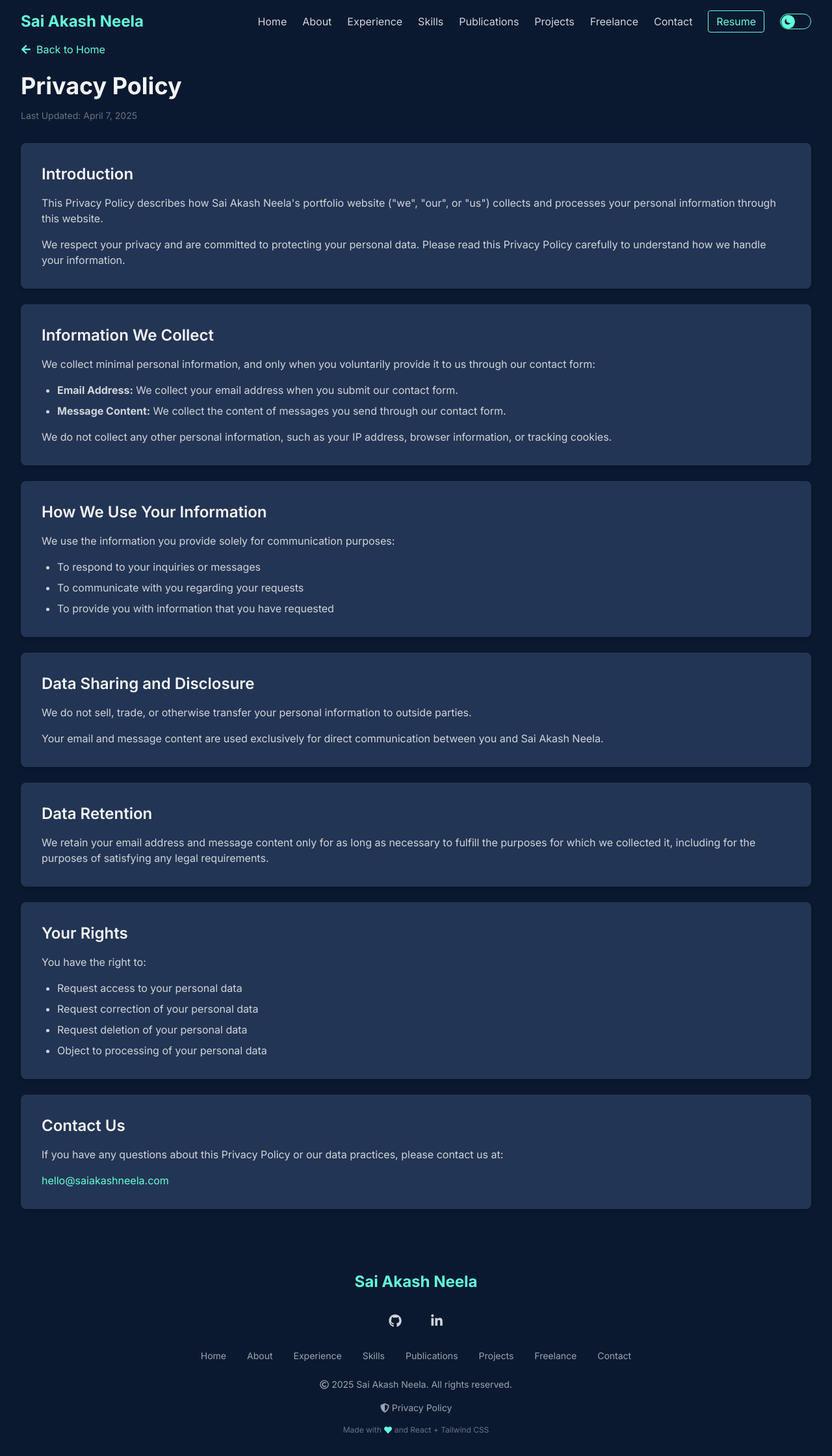
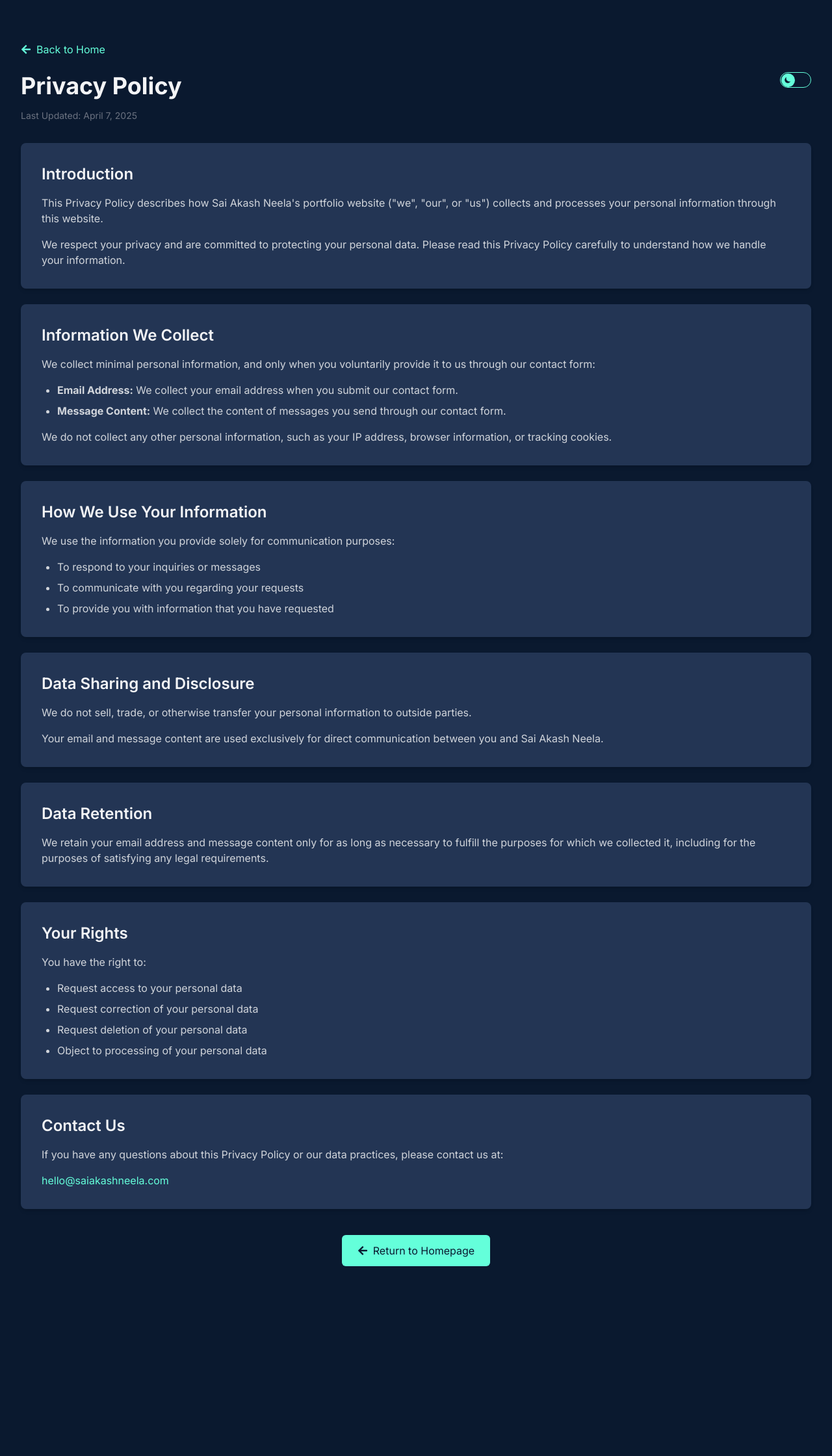
Before and after one commit to SaiAkashNeela/saiakashneela.com, a React (Create React App) app: page /privacy-policy in a window 1280 px wide. Shown: the whole page at 65% size. After the commit the page ends 2012 px from the top, so only its background shows below. Built offline with nearby package versions, Linux system fonts and the light colour scheme.

Commit message:
Major Modifications

```diff
--- a/public/index.html
+++ b/public/index.html
@@ -2,14 +2,14 @@
 <html lang="en">
   <head>
     <meta charset="utf-8" />
-    <link rel="icon" href="%PUBLIC_URL%/favicon.ico" />
+    <link rel="icon" href="https://s3.ap-south-2.amazonaws.com/saiakashneela.com/profile.png" />
     <meta name="viewport" content="width=device-width, initial-scale=1" />
     <meta name="theme-color" content="#0a192f" />
     <meta
       name="description"
       content="Sai Akash Neela - DevOps Engineer Portfolio"
     />
-    <link rel="apple-touch-icon" href="%PUBLIC_URL%/logo192.png" />
+    <link rel="apple-touch-icon" href="https://s3.ap-south-2.amazonaws.com/saiakashneela.com/profile.png" />
     <!--
       manifest.json provides metadata used when your web app is installed on a
       user's mobile device or desktop. See https://developers.google.com/web/fundamentals/web-app-manifest/
--- a/src/App.css
+++ b/src/App.css
@@ -89,7 +89,7 @@
 
 .light .toggle-track {
   background-color: #f5f9ff;
-  border: 1px solid #3b82f6;
+  border: 1px solid #ff7e50;
 }
 
 .toggle-thumb {
@@ -108,7 +108,7 @@
 }
 
 .light .toggle-thumb {
-  background-color: #3b82f6;
+  background-color: #ff7e50;
   transform: translateX(1.5rem);
 }
 
@@ -117,7 +117,7 @@
 }
 
 .light .toggle-track:hover .toggle-thumb {
-  box-shadow: 0 0 10px 2px rgba(59, 130, 246, 0.7);
+  box-shadow: 0 0 10px 2px rgba(255, 126, 80, 0.7);
 }
 
 html {
--- a/src/App.js
+++ b/src/App.js
@@ -66,9 +66,7 @@ function App() {
             <Route path="/" element={<HomePage />} />
             <Route path="/privacy-policy" element={
               <>
-                <Navbar darkMode={darkMode} setDarkMode={setDarkMode} />
-                <PrivacyPolicy darkMode={darkMode} />
-                <Footer darkMode={darkMode} />
+                <PrivacyPolicy darkMode={darkMode} setDarkMode={setDarkMode} />
               </>
             } />
           </Routes>
--- a/src/components/PrivacyPolicy.js
+++ b/src/components/PrivacyPolicy.js
@@ -3,7 +3,11 @@ import { motion } from 'framer-motion';
 import { FaArrowLeft } from 'react-icons/fa';
 import { Link } from 'react-router-dom';
 
-const PrivacyPolicy = ({ darkMode }) => {
+const PrivacyPolicy = ({ darkMode, setDarkMode }) => {
+  const toggleDarkMode = () => {
+    setDarkMode(!darkMode);
+  };
+
   return (
     <section className={`min-h-screen py-16 ${darkMode ? 'bg-primary text-gray-300' : 'bg-primary-light text-slate-700'}`}>
       <div className="container mx-auto px-4 sm:px-6 lg:px-8">
@@ -11,8 +15,9 @@ const PrivacyPolicy = ({ darkMode }) => {
           initial={{ opacity: 0, y: 20 }}
           animate={{ opacity: 1, y: 0 }}
           transition={{ duration: 0.5 }}
-          className="mb-8"
+          className="mb-8 flex flex-wrap items-center justify-between"
         >
+          <div>
             <Link to="/" className={`inline-flex items-center ${darkMode ? 'text-secondary hover:text-secondary-dark' : 'text-secondary-light hover:text-secondary'} mb-6 hover-glow`}>
               <FaArrowLeft className="mr-2" />
               Back to Home
@@ -20,6 +25,34 @@ const PrivacyPolicy = ({ darkMode }) => {
 
             <h1 className={`text-3xl md:text-4xl font-bold mb-4 ${darkMode ? 'text-gray-100' : 'text-slate-900'}`}>Privacy Policy</h1>
             <p className="text-sm text-gray-500">Last Updated: {new Date().toLocaleDateString('en-US', { year: 'numeric', month: 'long', day: 'numeric' })}</p>
+          </div>
+
+          <div className="mt-4 md:mt-0">
+            <button
+              onClick={toggleDarkMode}
+              className="focus:outline-none"
+              aria-label={darkMode ? "Switch to light mode" : "Switch to dark mode"}
+            >
+              <div className="toggle-track">
+                <motion.div
+                  className="toggle-thumb"
+                  initial={false}
+                  animate={{ x: darkMode ? 0 : 24 }}
+                  transition={{ type: "spring", stiffness: 500, damping: 30 }}
+                >
+                  {darkMode ? (
+                    <svg xmlns="http://www.w3.org/2000/svg" className="h-3 w-3 absolute top-1/2 left-1/2 transform -translate-x-1/2 -translate-y-1/2 text-primary" viewBox="0 0 20 20" fill="currentColor">
+                      <path d="M17.293 13.293A8 8 0 016.707 2.707a8.001 8.001 0 1010.586 10.586z" />
+                    </svg>
+                  ) : (
+                    <svg xmlns="http://www.w3.org/2000/svg" className="h-3 w-3 absolute top-1/2 left-1/2 transform -translate-x-1/2 -translate-y-1/2 text-white" viewBox="0 0 20 20" fill="currentColor">
+                      <path fillRule="evenodd" d="M10 2a1 1 0 011 1v1a1 1 0 11-2 0V3a1 1 0 011-1zm4 8a4 4 0 11-8 0 4 4 0 018 0zm-.464 4.95l.707.707a1 1 0 001.414-1.414l-.707-.707a1 1 0 00-1.414 1.414zm2.12-10.607a1 1 0 010 1.414l-.706.707a1 1 0 11-1.414-1.414l.707-.707a1 1 0 011.414 0zM17 11a1 1 0 100-2h-1a1 1 0 100 2h1zm-7 4a1 1 0 011 1v1a1 1 0 11-2 0v-1a1 1 0 011-1zM5.05 6.464A1 1 0 106.465 5.05l-.708-.707a1 1 0 00-1.414 1.414l.707.707zm1.414 8.486l-.707.707a1 1 0 01-1.414-1.414l.707-.707a1 1 0 011.414 1.414zM4 11a1 1 0 100-2H3a1 1 0 000 2h1z" clipRule="evenodd" />
+                    </svg>
+                  )}
+                </motion.div>
+              </div>
+            </button>
+          </div>
         </motion.div>
 
         <motion.div
@@ -106,6 +139,22 @@ const PrivacyPolicy = ({ darkMode }) => {
             </p>
           </div>
         </motion.div>
+
+        <motion.div
+          initial={{ opacity: 0, y: 20 }}
+          animate={{ opacity: 1, y: 0 }}
+          transition={{ duration: 0.5, delay: 0.4 }}
+          className="mt-10 flex justify-center"
+        >
+          <Link to="/" className={`flex items-center justify-center px-6 py-3 rounded-md ${
+            darkMode
+              ? 'bg-secondary text-primary hover:bg-secondary-dark'
+              : 'bg-secondary-light text-white hover:bg-opacity-90'
+          } transition-colors duration-300 hover-lift`}>
+            <FaArrowLeft className="mr-2" />
+            Return to Homepage
+          </Link>
+        </motion.div>
       </div>
     </section>
   );
--- a/src/index.css
+++ b/src/index.css
@@ -54,7 +54,7 @@
 
   .light .hover-glow:hover {
     @apply text-secondary-light shadow-md;
-    text-shadow: 0 0 8px rgba(59, 130, 246, 0.6);
+    text-shadow: 0 0 8px rgba(255, 126, 80, 0.6);
   }
 
   .btn-primary {
@@ -72,11 +72,11 @@
 
   .light .btn-primary {
     @apply bg-secondary-light text-white hover:shadow-md;
-    box-shadow: 0 0 0 rgba(59, 130, 246, 0);
+    box-shadow: 0 0 0 rgba(255, 126, 80, 0);
   }
 
   .light .btn-primary:hover {
-    box-shadow: 0 0 15px rgba(59, 130, 246, 0.4);
+    box-shadow: 0 0 15px rgba(255, 126, 80, 0.4);
   }
 
   .btn-secondary {
@@ -121,7 +121,7 @@
   }
 
   .light .animated-bg::before {
-    background: linear-gradient(-45deg, #f8fafc, #e5e7eb, #3b82f6, #93c5fd);
+    background: linear-gradient(-45deg, #f8fafc, #e5e7eb, #ff7e50, #ffcab8);
     background-size: 400% 400%;
     animation: gradient 15s ease infinite;
   }
@@ -161,7 +161,7 @@
 }
 
 .light ::-webkit-scrollbar-thumb:hover {
-  background: #3b82f6;
+  background: #ff7e50;
 }
 
 /* Highlight color for selected text */
@@ -171,7 +171,7 @@
 }
 
 .light ::selection {
-  background: rgba(59, 130, 246, 0.3);
+  background: rgba(255, 126, 80, 0.3);
   color: #334155;
 }
 
@@ -182,7 +182,7 @@
 }
 
 .light *:focus {
-  outline: 2px dashed #3b82f6;
+  outline: 2px dashed #ff7e50;
   outline-offset: 3px;
 }
 
--- a/tailwind.config.js
+++ b/tailwind.config.js
@@ -13,7 +13,7 @@ module.exports = {
         },
         secondary: {
           DEFAULT: "#64ffda", // Dark mode secondary
-          light: "#3b82f6"    // Light mode secondary (light blue)
+          light: "#ff7e50"    // Light mode secondary (orange)
         },
         tertiary: {
           DEFAULT: "#112240", // Dark mode tertiary
```
Also changed, not shown: public/manifest.json. Lines whose indentation alone changed are shown as unchanged.
